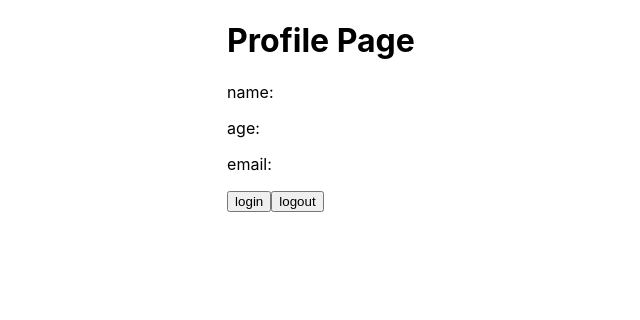
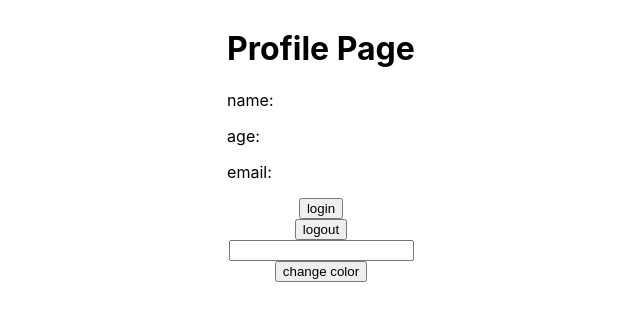
Before and after one commit to forrestmorrison/redux-toolkit, a React (Create React App) app: page / in a window 1280 px wide. Shown: the top 320 px of the page, without its empty margins (319-959 px from the left). Built offline with nearby package versions, Linux system fonts and the light colour scheme.

Commit message:
added ChangeColor themeReducer

```diff
--- a/src/App.js
+++ b/src/App.js
@@ -1,3 +1,4 @@
+import ChangeColor from "./components/ChangeColor";
 import Login from "./components/Login";
 import Profile from "./components/Profile";
 
@@ -6,6 +7,7 @@ function App() {
     <div className="App">
       <Profile />
       <Login />
+      <ChangeColor />
     </div>
   );
 }
--- a/src/app/store.js
+++ b/src/app/store.js
@@ -1,8 +1,10 @@
 import { configureStore } from '@reduxjs/toolkit';
 import userReducer from '../features/userSlice'
+import themeReducer from '../features/themeSlice'
 
 export const store = configureStore({
   reducer: {
-    user: userReducer
+    user: userReducer,
+    theme: themeReducer
   },
 });
--- /dev/null
+++ b/src/components/ChangeColor.js
@@ -0,0 +1,29 @@
+import { useState } from "react"
+import { useDispatch } from "react-redux"
+import { changeColor } from "../features/themeSlice"
+
+const ChangeColor = () => {
+    const [color, setColor] = useState("")
+
+    const dispatch = useDispatch()
+
+    return (
+        <>
+            <input
+                type="text"
+                onChange={(e) => {
+                setColor(e.target.value)
+                }}
+            />
+            <button
+                onClick={() => {
+                    dispatch(changeColor(color))
+                }}
+            >
+                change color
+            </button>
+        </>
+    )
+}
+
+export default ChangeColor
--- a/src/components/Profile.js
+++ b/src/components/Profile.js
@@ -2,9 +2,10 @@ import { useSelector } from "react-redux"
 
 const Profile = () => {
   const user = useSelector((state) => state.user.value)
+  const themeColor = useSelector((state) => state.theme.value)
 
   return (
-    <div>
+    <div style={{ color: themeColor }}>
         <h1>Profile Page</h1>
         <p>name: {user.name}</p>
         <p>age: {user.age}</p>
--- /dev/null
+++ b/src/features/themeSlice.js
@@ -0,0 +1,19 @@
+import { createSlice } from '@reduxjs/toolkit'
+
+const initialStateValue = ""
+
+export const themeSlice = createSlice({
+    name: "theme",
+    initialState: {
+        value: initialStateValue
+    },
+    reducers: {
+        changeColor: (state, action) => {
+            state.value = action.payload
+        },
+    }
+})
+
+export const { changeColor } = themeSlice.actions
+
+export default themeSlice.reducer
--- a/src/index.css
+++ b/src/index.css
@@ -19,4 +19,8 @@ code {
 
 .App {
   margin: 1vh;
+  display: flex;
+	flex-direction: column;
+	justify-content: center;
+	align-items: center;
 }
```
